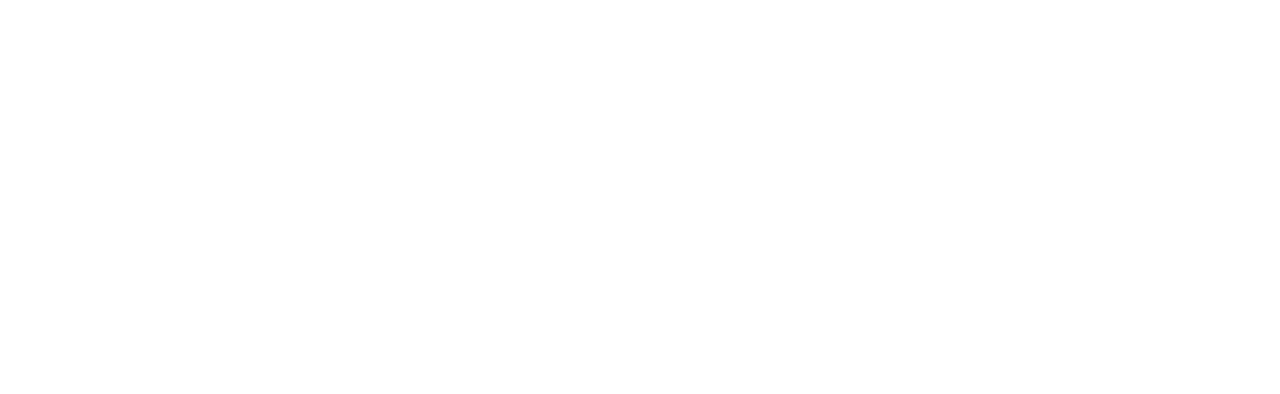
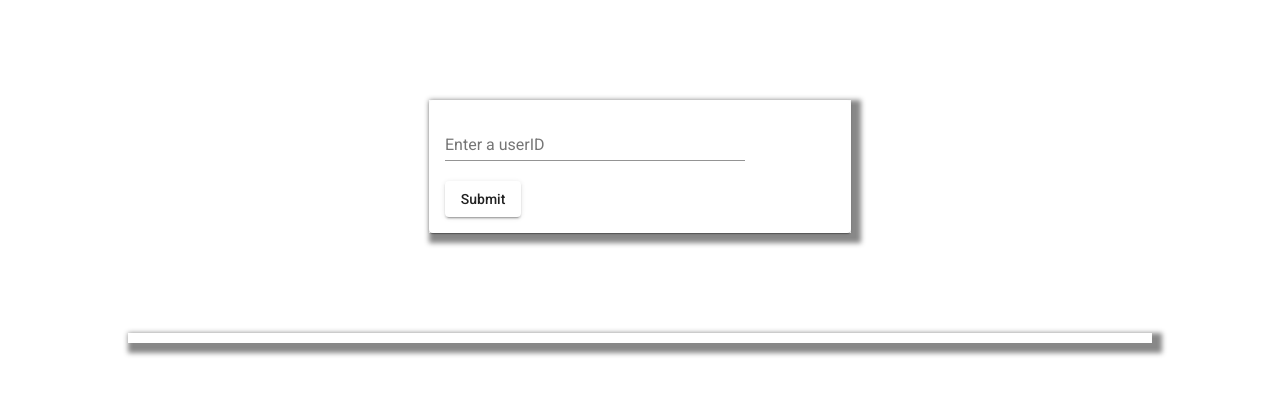
Before and after one commit to 071822-dotnet-ext-batch-org/Group5Project2, an Angular app in the folder client/: page /my-orders in a window 1280 px wide. Before the commit this address led to /. Shown: the top 394 px of the page. Built offline with nearby package versions, Linux system fonts and the light colour scheme.

Commit message:
Added product list, registration, and previous orders

```diff
--- a/client/src/app/Services/ecommerce-api.service.ts
+++ b/client/src/app/Services/ecommerce-api.service.ts
@@ -1,24 +1,25 @@
+import { MyOrdersComponent } from './../my-orders/my-orders.component';
 import { Register } from './../Models/Register';
 import { Injectable } from '@angular/core';
 import { Observable } from 'rxjs';
 import { HttpClient } from '@angular/common/http';
 import { Product } from '../Models/Product';
 
+
 @Injectable({
   providedIn: 'root'
 })
 export class EcommerceAPIService {
 
-  private AllProductAPI = 'https://localhost:7231'
   private baseURL = 'https://localhost:7231/Ecommerce';
 
   constructor(private http: HttpClient) { }
 
   //Display all products
   public getProducts(): Observable<Product[]> {
-    // return this.http.get<Product[]>(`${this.baseURL}/products`)
 
-    return this.http.get<Product[]>(this.AllProductAPI + "/FrontStore/GetAllProductsAsync");
+    return this.http.get<Product[]>(`${this.baseURL}/products`)
+
   }
 
 
@@ -29,7 +30,12 @@
 
   }
 
+  //Get previous orders by user ID
+  public getPriorOrdersByUserID(userOrderID: string): Observable<string> {
 
+    return this.http.get<string>(`${this.baseURL}/my-orders?userID=` + userOrderID)
+
+  }
 
 
 }
--- a/client/src/app/app.module.ts
+++ b/client/src/app/app.module.ts
@@ -18,13 +18,15 @@
 import { FormsModule, ReactiveFormsModule } from '@angular/forms';
 import { MatToolbarModule } from '@angular/material/toolbar';
 import { RegistrationComponent } from './registration/registration.component';
+import { MyOrdersComponent } from './my-orders/my-orders.component';
 
 
 @NgModule({
   declarations: [
     AppComponent,
     ProductListComponent,
-    RegistrationComponent
+    RegistrationComponent,
+    MyOrdersComponent
   ],
   imports: [
     BrowserModule,
@@ -46,7 +48,7 @@
 
       {path: '', component:ProductListComponent},
       {path: 'registration', component: RegistrationComponent},
-
+      {path: 'my-orders', component: MyOrdersComponent},
     ])
   ],
   providers: [],
--- /dev/null
+++ b/client/src/app/my-orders/my-orders.component.css
@@ -0,0 +1,30 @@
+.userid{
+
+    margin: auto;
+    width: 33%;
+    box-shadow: 5px 5px 5px 5px  #888888;
+    margin-top: 100px;
+}
+
+.userid2{
+
+    margin: auto;
+    width: 80%;
+    box-shadow: 5px 5px 5px 5px  #888888;
+    margin-top: 100px;
+    padding-left: 0px;
+}
+
+
+.example-full-width {
+
+    width: 300px !important;
+}
+
+.preorder{
+
+    display: block;
+    position: relative;
+    right: 35px;
+    padding: 5px;
+}
--- /dev/null
+++ b/client/src/app/my-orders/my-orders.component.html
@@ -0,0 +1,26 @@
+<div class="userid">
+  <mat-card>
+    <form>
+      <mat-form-field class="example-full-width">
+        <input #userOrderID matInput type="text" name="userOrderID" value="" placeholder="Enter a userID">
+    </mat-form-field>
+      &nbsp; &nbsp;
+      <button mat-raised-button type="button" (click)="displayPreviousOrders(userOrderID.value)">Submit
+      </button>
+    </form>
+  </mat-card>
+</div>
+
+
+
+
+<div class="userid2">
+<ul>
+    <li class="preorder">
+
+      {{getPreviousOrders2()}}
+
+    </li>
+
+</ul>
+</div>
--- /dev/null
+++ b/client/src/app/my-orders/my-orders.component.ts
@@ -0,0 +1,42 @@
+
+import { Component, OnInit } from '@angular/core';
+import { FormControl, FormGroup } from '@angular/forms';
+import { EcommerceAPIService } from '../Services/ecommerce-api.service';
+
+@Component({
+  selector: 'app-my-orders',
+  templateUrl: './my-orders.component.html',
+  styleUrls: ['./my-orders.component.css']
+})
+export class MyOrdersComponent implements OnInit {
+
+  getPriorOrders!: string;
+  userID!: any;
+
+  constructor(private EcommerceAPI: EcommerceAPIService) { }
+
+  ngOnInit(): void {
+
+  }
+
+  displayPreviousOrders(userOrderID: string) {
+
+    this.EcommerceAPI.getPriorOrdersByUserID(userOrderID).subscribe(data => {
+      this.getPriorOrders = data;
+
+      // console.log (getOrders );
+
+
+    })
+
+  }
+
+  getPreviousOrders2(){
+
+    this.getPriorOrders;
+    var getOrders = JSON.stringify(this.getPriorOrders);
+    return getOrders;
+  }
+
+
+}
--- a/client/src/app/product-list/product-list.component.css
+++ b/client/src/app/product-list/product-list.component.css
@@ -1,5 +1,6 @@
 .example-card {
-    max-width: 200px;
+    max-width: 250px;
+
   }
 
   .example-header-image {
@@ -18,6 +19,7 @@
     border-radius: 4px;
     padding: 5px;
     width: 250px;
+    margin-left: 0.5px;
 
   }
   .displayhori{
```
Also changed, not shown: client/src/app/Models/Product.ts (+5 -17 lines), client/src/app/product-list/product-list.component.html (+1 -9 lines), 2 other files (tests, documents, lock files or other folders).
